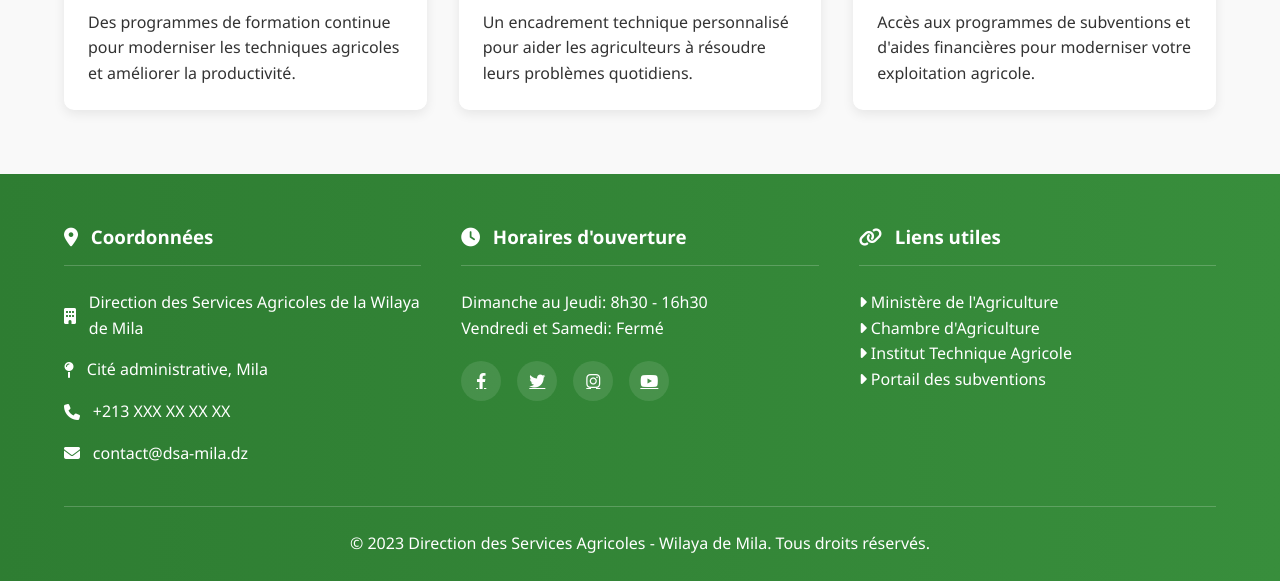
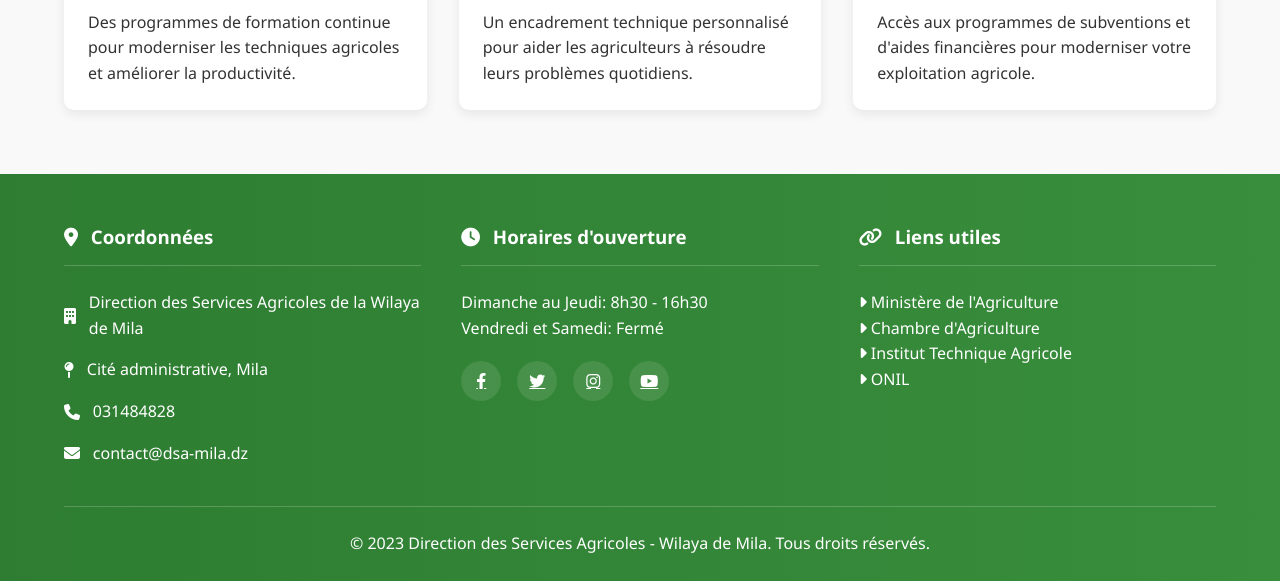
Before and after one commit to DSA-dz/Dsa, a plain HTML site: page index.html in a window 1280 px wide. Shown: the part 2533-3114 px from the top of the page. Drawn offline with Linux system fonts and the light colour scheme.

Commit message:
index.html

```diff
--- a/index.html
+++ b/index.html
@@ -825,7 +825,7 @@
                         </div>
                         <div class="contact-item">
                             <i class="fas fa-phone"></i>
-                            <span>+213 XXX XX XX XX</span>
+                            <span>031484828</span>
                         </div>
                         <div class="contact-item">
                             <i class="fas fa-envelope"></i>
@@ -853,7 +853,7 @@
                         <li><a href="#" style="color: white; text-decoration: none;"><i class="fas fa-caret-right"></i> Ministère de l'Agriculture</a></li>
                         <li><a href="#" style="color: white; text-decoration: none;"><i class="fas fa-caret-right"></i> Chambre d'Agriculture</a></li>
                         <li><a href="#" style="color: white; text-decoration: none;"><i class="fas fa-caret-right"></i> Institut Technique Agricole</a></li>
-                        <li><a href="#" style="color: white; text-decoration: none;"><i class="fas fa-caret-right"></i> Portail des subventions</a></li>
+                        <li><a href="#" style="color: white; text-decoration: none;"><i class="fas fa-caret-right"></i> ONIL</a></li>
                     </ul>
                 </div>
             </div>
@@ -955,7 +955,7 @@
             const password = document.getElementById('admin-password').value;
 
             // Vérification simple des identifiants (en production, utiliser une authentification sécurisée)
-            if (username === 'admin' && password === 'admin123') {
+            if (username === 'admin' && password === 'admin@123') {
                 isAdminLoggedIn = true;
                 alert('Connexion réussie!');
 
```
